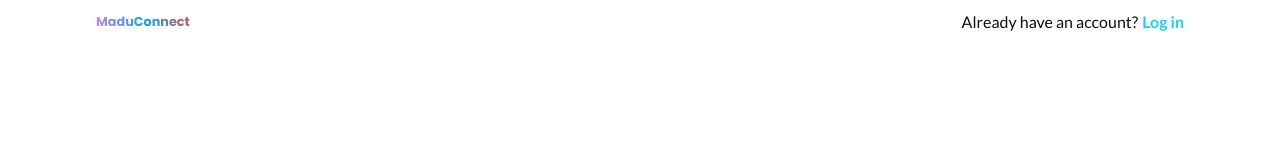
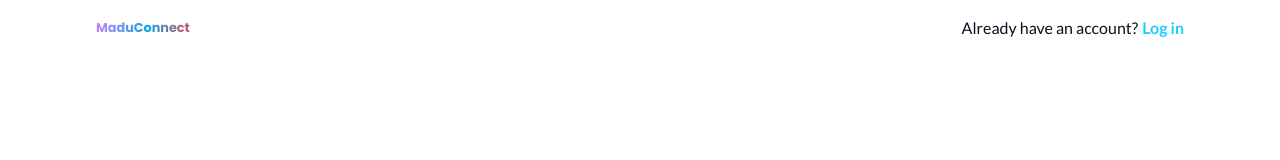
Before and after one commit to kelvinjones1234/vtu-frontend, a React (Vite) app in the folder frontend/: page /authentication/register in a window 1280 px wide. Shown: the top 160 px of the page. Built offline with nearby package versions, Linux system fonts and the light colour scheme; no server answers.

Commit message:
ready for deployment

```diff
--- a/frontend/src/pages/RegisterationPage.jsx
+++ b/frontend/src/pages/RegisterationPage.jsx
@@ -117,7 +117,7 @@ const RegistrationPage = () => {
       <div className="fixed inset-0 bg-bg_one bg-contain md:bg-cover bg-center bg-no-repeat"></div>
 
       <header
-        className={`fixed top-0 w-full px-4 py-[.6rem] md:px-24 flex justify-between items-center transition-colors duration-300 ${
+        className={`fixed top-0 w-full px-4 py-[1rem] md:px-24 flex justify-between items-center transition-colors duration-300 ${
           isScrolled
             ? "dark:bg-gray-900 dark:bg-opacity-95 z-[1000] bg-opacity-95 bg-gray-50 shadow"
             : "bg-transparent"
```
